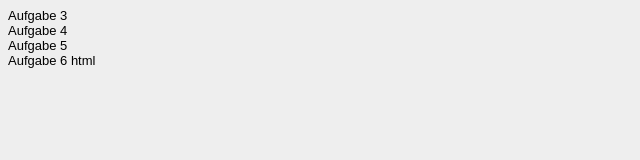
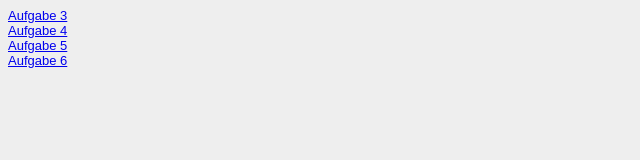
Before and after one commit to Saskiafischer/EIA1_SoSe22, a plain HTML site: page Steckbrief/steckbrief.html in a window 1280 px wide. Shown: the whole page, without its empty margins (0-640 px from the left). Drawn offline with Linux system fonts and the light colour scheme.

Commit message:
Steckbrief

```diff
--- a/Steckbrief/steckbrief.html
+++ b/Steckbrief/steckbrief.html
@@ -12,12 +12,13 @@ body {
 </style>
 </head>
 <body>
-	Aufgabe 3 <a href="https://saskiafischer.github.io/EIA1_SoSe22/Aufgaben/L01/"></a>
+
+    <a href="https://saskiafischer.github.io/EIA1_SoSe22/Aufgaben/L01/">Aufgabe 3</a>
 	<br>
-	Aufgabe 4 <a href="https://saskiafischer.github.io/EIA1_SoSe22/Aufgaben/L04/"></a>
+	<a href="https://saskiafischer.github.io/EIA1_SoSe22/Aufgaben/L04/">Aufgabe 4</a>
 	<br>
-	Aufgabe 5 <a href="https://saskiafischer.github.io/EIA1_SoSe22/Aufgaben/L05/index.html"></a>
+	<a href="https://saskiafischer.github.io/EIA1_SoSe22/Aufgaben/L05/index.html">Aufgabe 5</a>
 	<br>
-	Aufgabe 6 <a href="https://saskiafischer.github.io/EIA1_SoSe22/Aufgaben/L06/eu.html"></a>
+	<a href="https://saskiafischer.github.io/EIA1_SoSe22/Aufgaben/L06/eu.html">Aufgabe 6</a>
 </body>
-</html>html
+</html>
```
